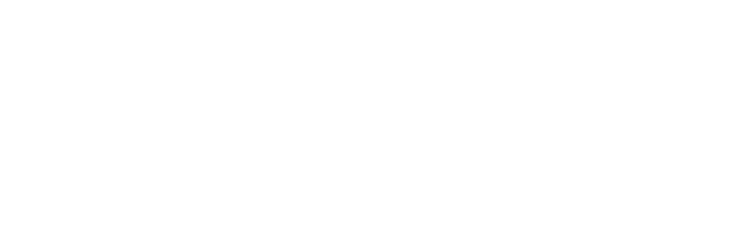
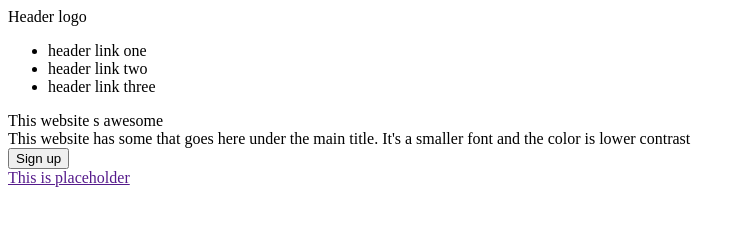
Before and after one commit to nkdk9315/landing-page, a plain HTML site: page index.html in a window 1280 px wide. Shown: the whole page, without its empty margins (0-744 px from the left). Drawn offline with Linux system fonts and the light colour scheme.

Commit message:
make header-hero HTML template

```diff
--- a/index.html
+++ b/index.html
@@ -8,6 +8,36 @@
     <title>landing-page</title>
 </head>
 <body>
+    <div class="header-hero">
+        <div class="header">
+            <div class="logo">
+                Header logo
+            </div>
+            <ul>
+                <li>header link one</li>
+                <li>header link two</li>
+                <li>header link three</li>
+            </ul>
+        </div>
+        <div class="hero">
+            <div class="text">
+                <div class="main-text">
+                    This website s awesome
+                </div>
+                <div class="secondary-text">
+                    This website has some that goes here under the main title. It's a smaller font and the color is lower contrast
+                </div>
+                <div class="sign-up">
+                    <button>Sign up</button>
+                </div>
+            </div>
+            <div class="hero-image">
+                <a href="">This is placeholder</a>
+            </div>
+        </div>
+    </div>
+
+
 
 </body>
 </html>
```
